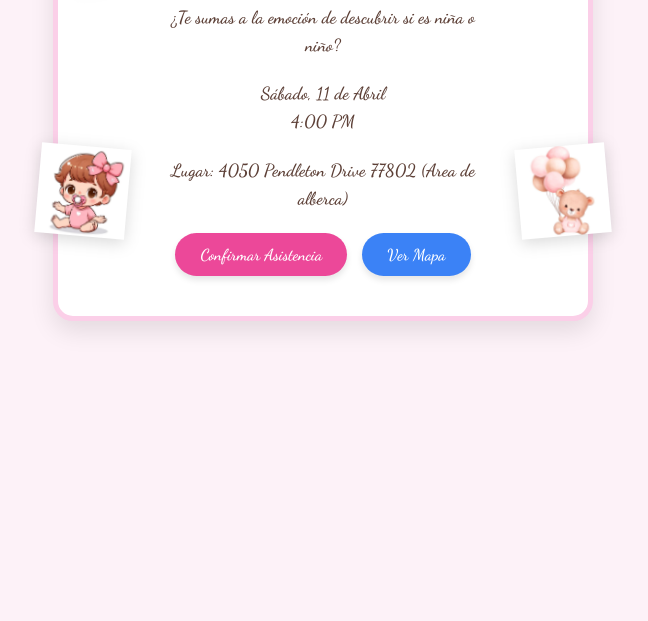
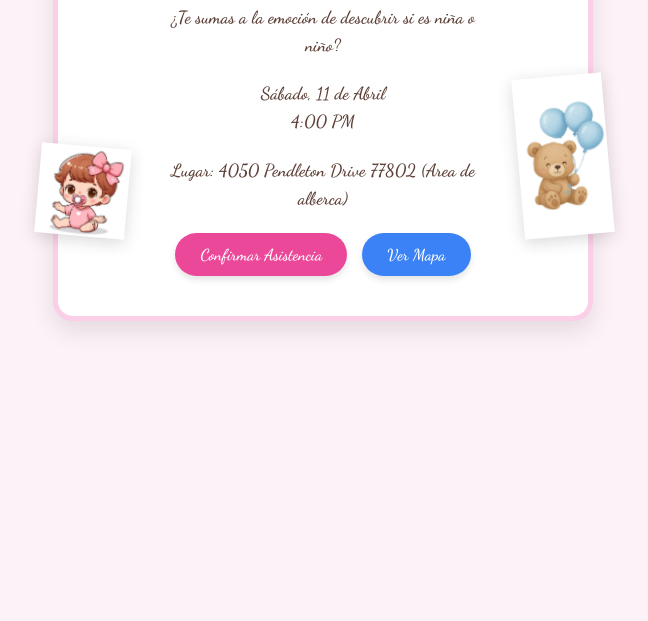
Before and after one commit to roketpower7/invitacion, a plain HTML site: page index.html in a window 1280 px wide. Shown: the part 179-800 px from the top of the page, without its empty margins (317-965 px from the left). Drawn offline with Linux system fonts and the light colour scheme.

Commit message:
Update index.html

```diff
--- a/index.html
+++ b/index.html
@@ -41,7 +41,7 @@
         }
 
         /* Tamaños específicos para enmarcar (Pequeños para mobile) */
-        .bear-blue{ /* image_9.png (Mixed Balloons) - Top Izquierda */
+        .boy-boy{ /* image_9.png (Mixed Balloons) - Top Izquierda */
             top: 10px;
             left: 10px;
             width: 70px;
@@ -65,7 +65,7 @@
             z-index: 2;
         }
 
-        .boy-boy { /* image_10.png (Crawling Boy) - Bottom Derecha */
+        .bear-blue { /* image_10.png (Crawling Boy) - Bottom Derecha */
             bottom: 80px;
             right: -20px;
             width: 90px;
```
